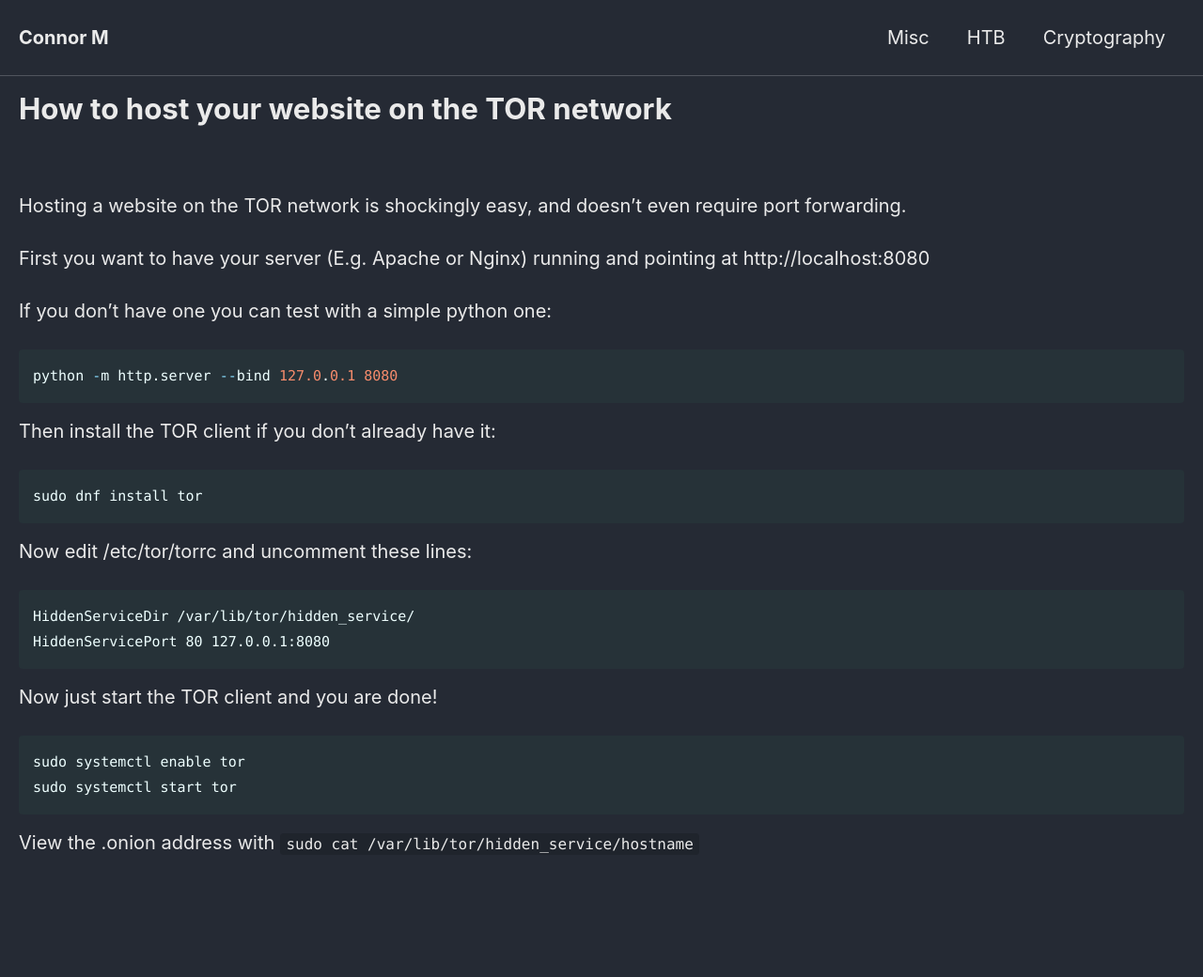
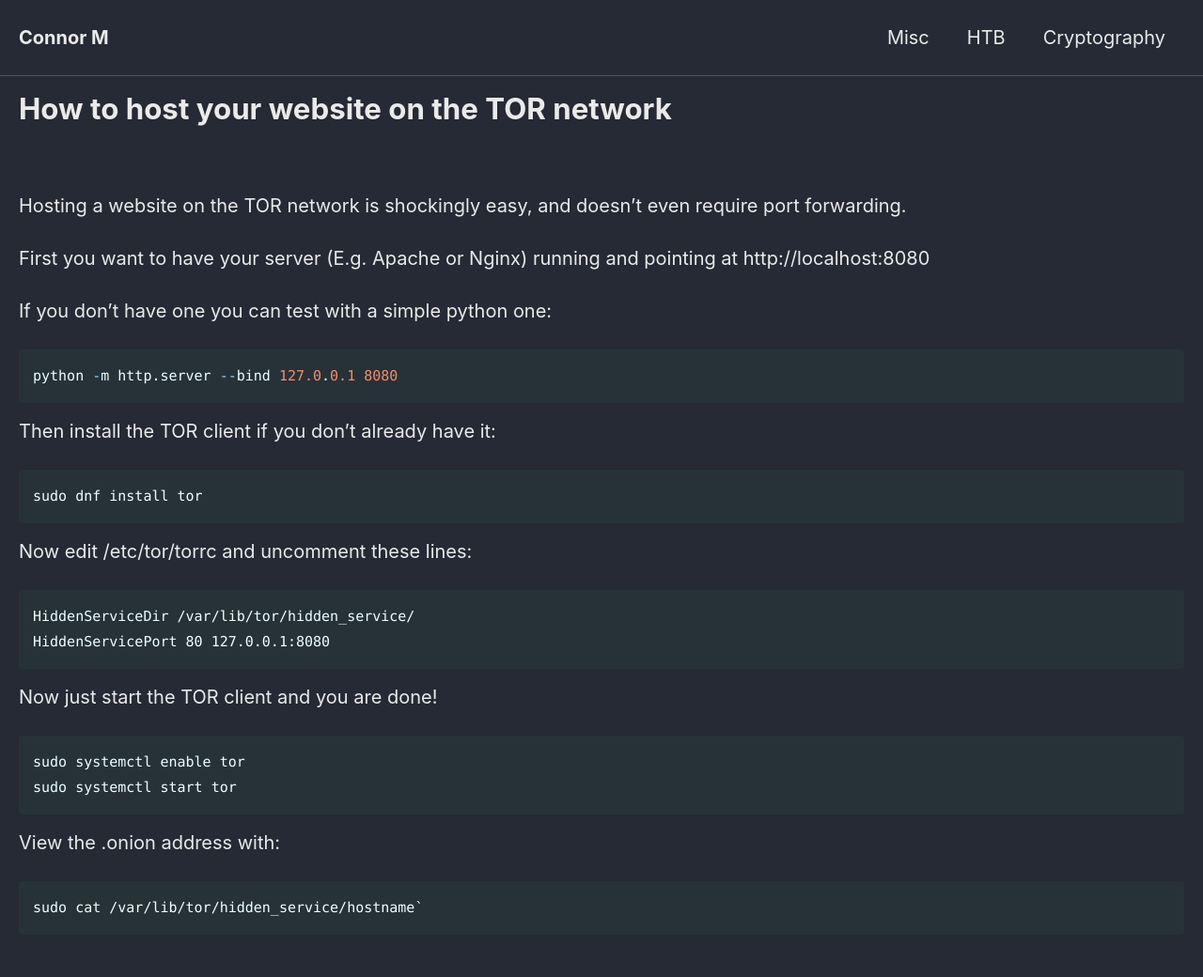
Before and after one commit to Connor-McCartney/Connor-McCartney.github.io, a Jekyll site: the page built from _pages/misc/host-tor-site.md, in a window 1280 px wide. Shown: the whole page at 94% size. Built offline with Jekyll 4.4.1, drawn with Linux system fonts in a browser that asks for light colours; cached includes are drawn as plain includes; before the commit the page ends 968 px from its top, so only the background shows below that.

````diff
--- a/_pages/misc/host-tor-site.md
+++ b/_pages/misc/host-tor-site.md
@@ -36,4 +36,8 @@ sudo systemctl enable tor
 sudo systemctl start tor
 ```
 
-View the .onion address with `sudo cat /var/lib/tor/hidden_service/hostname`
+View the .onion address with:
+
+```
+sudo cat /var/lib/tor/hidden_service/hostname`
+```
````
